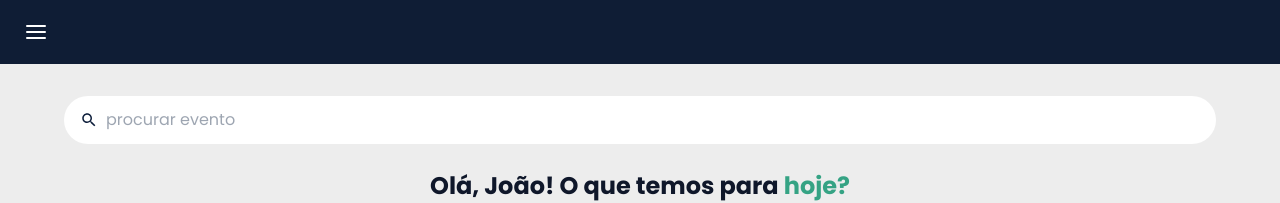
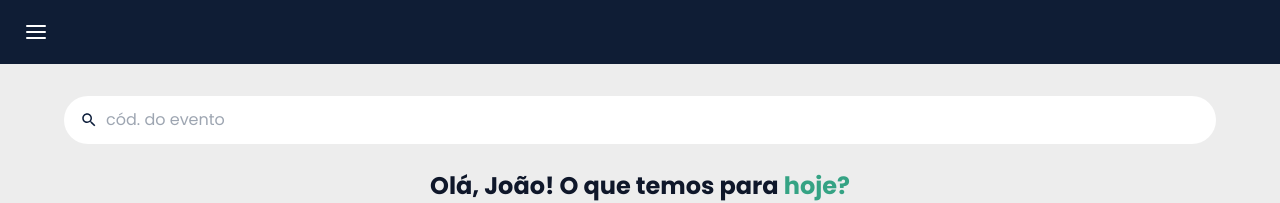
Before and after one commit to UCE020/UCE020-Front, a Next.js app: page /home in a window 1280 px wide. Shown: the top 203 px of the page. Built offline with nearby package versions, Linux system fonts and the light colour scheme; what @mui/material-nextjs would draw is missing.

Commit message:
fix: update home page with route to serach page

```diff
--- a/src/app/(private)/home/page.tsx
+++ b/src/app/(private)/home/page.tsx
@@ -1,10 +1,11 @@
 "use client";
 
 import { useState } from "react";
+import { useRouter } from "next/navigation";
 import { Box } from "@mui/material";
 import { Event } from "@/types/event";
 
-import { Searchbar, } from "@/components/ui";
+import { Searchbar } from "@/components/ui";
 import { ActivityModal } from "@/components/modals";
 import {
   GreetingSection,
@@ -17,47 +18,47 @@ import {
 const USER = { name: "João" };
 
 export default function HomePage() {
-  const { search, setSearch, filteredEvents } = useHomeEvents();
+  const router = useRouter();
+  const [code, setCode] = useState("");
+  const { filteredEvents } = useHomeEvents();
   const [selectedEvent, setSelectedEvent] = useState<Event | null>(null);
 
-  function handleEventClick(event: Event) {
-    setSelectedEvent(event);
-  }
-
-  function handleCloseModal() {
-    setSelectedEvent(null);
+  function handleSubmit(e: React.FormEvent) {
+    e.preventDefault();
+    if (code.trim()) {
+      router.push(`/event/search?code=${encodeURIComponent(code.trim())}`);
+    }
   }
 
   return (
-    <Box sx={{ minHeight: "100dvh",
-    bgcolor: "background.default" }}>
+    <Box sx={{ minHeight: "100dvh", bgcolor: "background.default" }}>
+      <Box sx={{ maxWidth: 1200, mx: "auto", px: 3, py: 3 }}>
 
-      <Box sx={{
-        maxWidth: 1200,
-        mx: "auto",
-        px: 3,
-        py: 3,
-        }}>
+        {/* form captura o Enter nativamente */}
+        <form onSubmit={handleSubmit}>
+          <Searchbar
+            value={code}
+            onChange={setCode}
+            placeholder="cód. do evento"
+          />
+        </form>
 
-        <Searchbar value={search} onChange={setSearch} />
         <GreetingSection userName={USER.name} />
         <QuickActions />
         <EventList
           events={filteredEvents}
-          onEventClick={handleEventClick}
+          onEventClick={setSelectedEvent}
         />
       </Box>
 
       {selectedEvent && (
         <ActivityModal
           open={!!selectedEvent}
-          onClose={handleCloseModal}
-          // Campos que existem no Event
+          onClose={() => setSelectedEvent(null)}
           title={selectedEvent.name}
           image={selectedEvent.imageUrl}
           startDate={selectedEvent.startDate}
           endDate={selectedEvent.endDate}
-          // TODO: substituir pelos dados reais da API
           location="A definir"
           hours={0}
           participantsCount={0}
```
